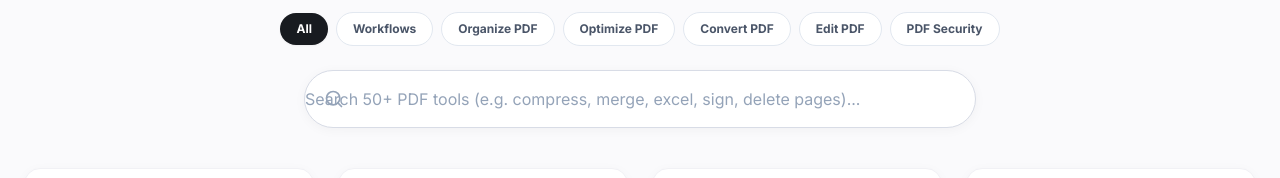
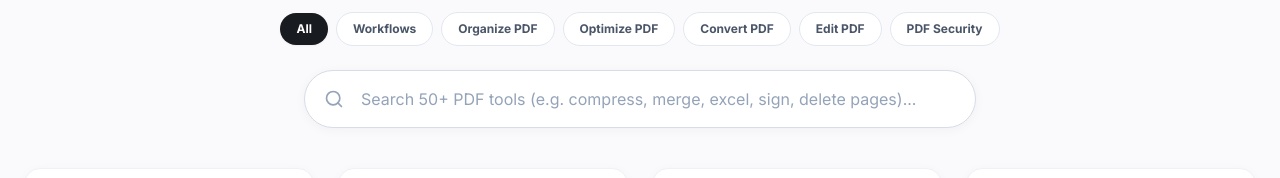
Before and after one commit to sriuxd1988-glitch/PDF-SRH, a Next.js app in the folder apps/web/: page / in a window 1280 px wide. Shown: the part 353-531 px from the top of the page. Built offline with nearby package versions, Linux system fonts and the light colour scheme.

Commit message:
fix(search): correct input padding to pl-14 for clean icon clearance

```diff
--- a/apps/web/app/page.tsx
+++ b/apps/web/app/page.tsx
@@ -633,7 +633,7 @@ export default function HomePage() {
             placeholder="Search 50+ PDF tools (e.g. compress, merge, excel, sign, delete pages)..."
             value={searchQuery}
             onChange={(e) => setSearchQuery(e.target.value)}
-            className="w-full pl-13 pr-12 py-3.5 sm:py-4 text-sm sm:text-base rounded-full bg-white dark:bg-[#1a1a24] border border-[#d8dce6] dark:border-[#2a2a38] text-[#181b20] dark:text-white placeholder-[#94a3b8] focus:outline-none focus:border-[var(--primary-500)] focus:ring-4 focus:ring-[var(--primary-500)]/10 shadow-[0_2px_12px_rgba(0,0,0,0.04)] hover:shadow-md transition-all font-normal"
+            className="w-full pl-14 pr-12 py-3.5 sm:py-4 text-sm sm:text-base rounded-full bg-white dark:bg-[#1a1a24] border border-[#d8dce6] dark:border-[#2a2a38] text-[#181b20] dark:text-white placeholder-[#94a3b8] focus:outline-none focus:border-[var(--primary-500)] focus:ring-4 focus:ring-[var(--primary-500)]/10 shadow-[0_2px_12px_rgba(0,0,0,0.04)] hover:shadow-md transition-all font-normal"
           />
           {searchQuery && (
             <button
```
